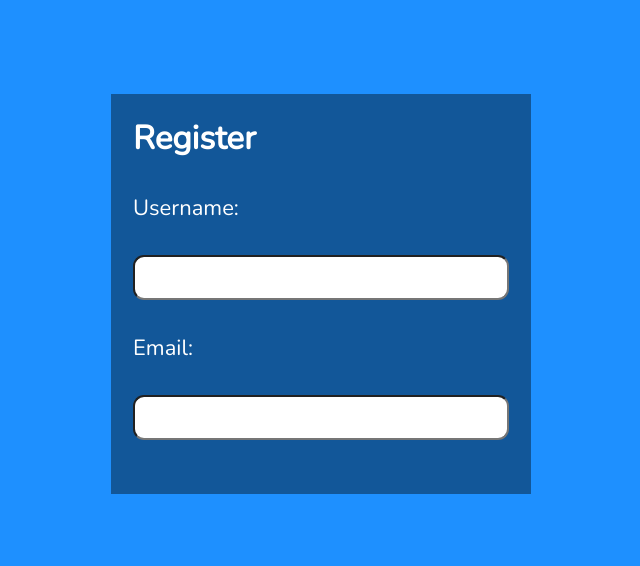
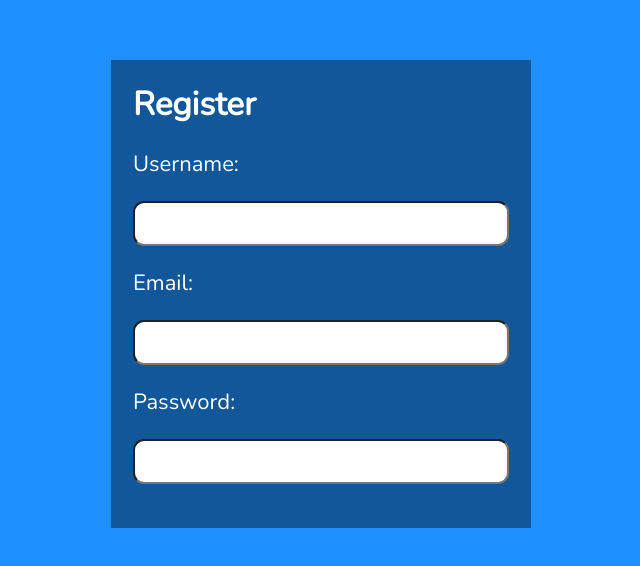
Before and after one commit to MarcinProgramista/notes_frontend, a React (Vite) app: page / in a window 1280 px wide. Shown: the part 106-672 px from the top of the page, without its empty margins (319-959 px from the left). Built offline with nearby package versions, Linux system fonts and the light colour scheme.

Commit message:
Add styled input for password

```diff
--- a/src/components/Register.jsx
+++ b/src/components/Register.jsx
@@ -118,6 +118,19 @@ const ParagraphEmail = styled.p`
   svg {
     margin-right: 0.25rem;
   }
+`;
+
+const StyledFontAwesomeIconHidePassword = styled(FontAwesomeIcon)`
+  color: ${({ $validPwd }) => ($validPwd ? "limegreen" : "")};
+  margin-left: ${({ $validPwd }) => ($validPwd ? "0.25rem" : "")};
+  display: ${({ $validPwd }) => ($validPwd ? "" : "none")};
+`;
+
+const StyledFontAwesomeIconInvalidPassword = styled(FontAwesomeIcon)`
+  display: ${({ $validPwd, $pwd }) => ($validPwd || !$pwd ? "none" : "")};
+  color: ${({ $validPwd, $pwd }) => ($validPwd || !$pwd ? "" : "red")};
+  margin-left: ${({ $validPwd, $pwd }) =>
+    $validPwd || !$pwd ? "0.25rem" : ""};
 `;
 
 const USER_REGEX = /^[A-z][A-z0-9-_]{3,23}$/;
@@ -263,6 +276,29 @@ function Register() {
               top-level domain (TLD), which must consist of at least 2
               alphabetic characters.
             </ParagraphEmail>
+            <LabelWrapper htmlFor="password">
+              Password:
+              <StyledFontAwesomeIconHidePassword
+                icon={faCheck}
+                $validPwd={validPwd}
+              />
+              <StyledFontAwesomeIconInvalidPassword
+                icon={faTimes}
+                $validPwd={validPwd}
+                $pwd={pwd}
+              />
+            </LabelWrapper>
+            <StyledInput
+              type="password"
+              id="password"
+              onChange={(e) => setPwd(e.target.value)}
+              value={pwd}
+              required
+              aria-invalid={validPwd ? "false" : "true"}
+              aria-describedby="pwdnote"
+              onFocus={() => setPwdFocus(true)}
+              onBlur={() => setPwdFocus(false)}
+            />
           </FormWrapper>
         </SectionWrapper>
       )}
```
